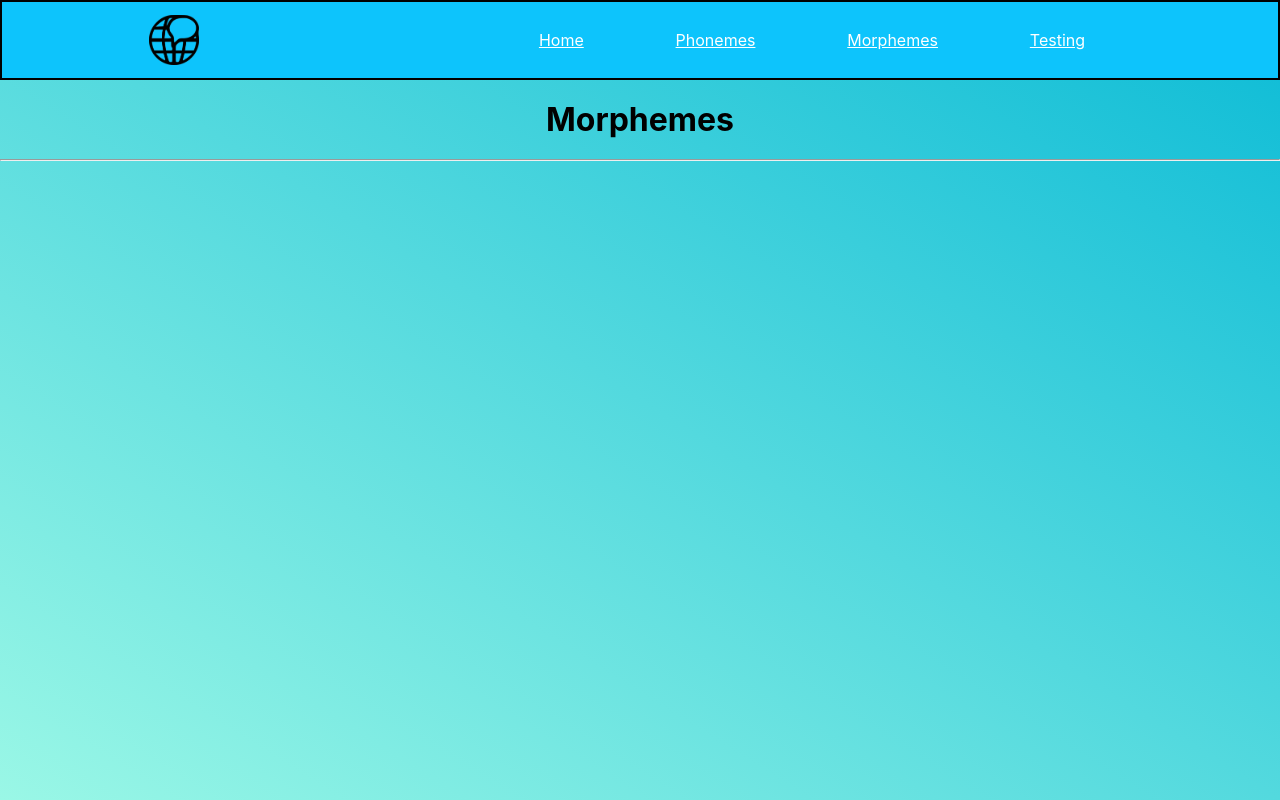
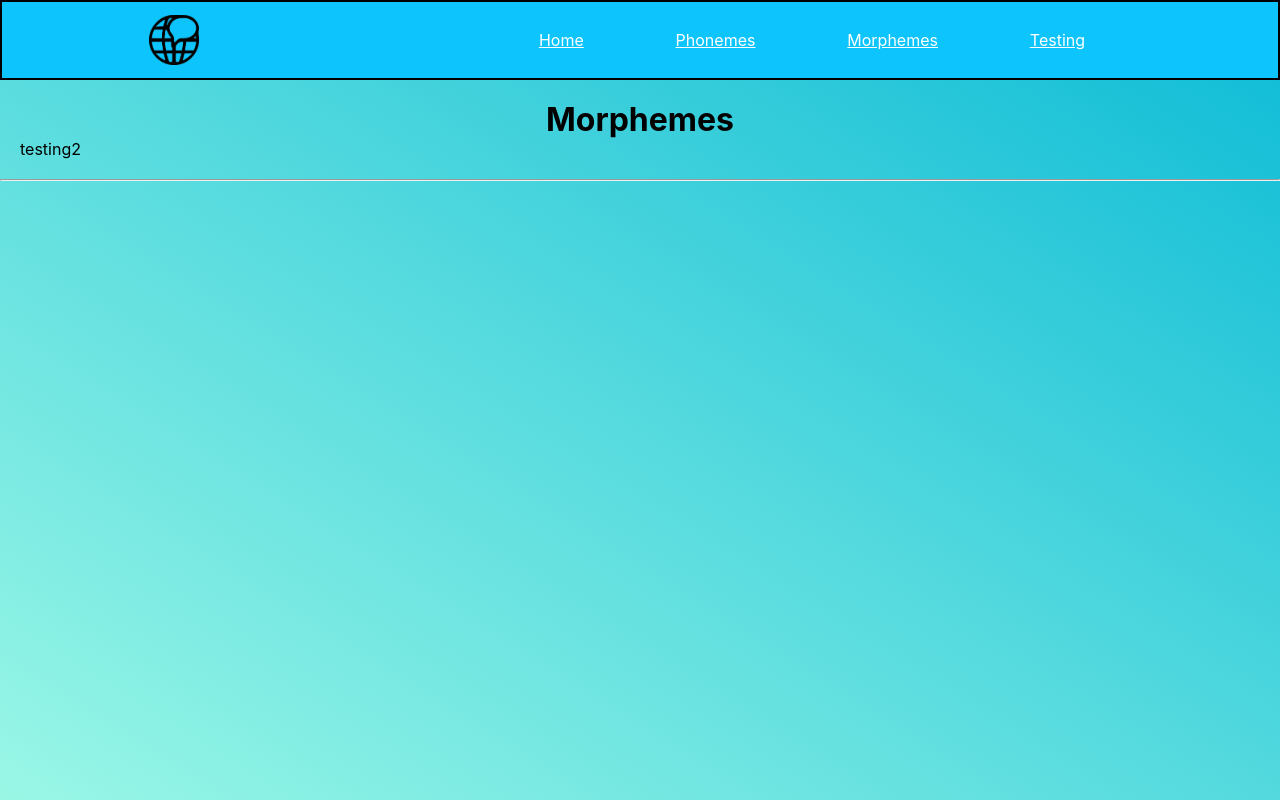
Before and after one commit to JRandAshley/reactlangapp, a React (Create React App) app: page /morphemes in a window 1280 px wide. Built offline with nearby package versions, Linux system fonts and the light colour scheme.

Commit message:
added morpheme page

```diff
--- a/src/MorphemeManager.js
+++ b/src/MorphemeManager.js
@@ -7,6 +7,7 @@ function MorphemeManager() {
     return(
     <div class="flexbox-container">
         <h1 align="center">Morphemes</h1>
+        <p>testing2</p>
     </div>
     )
 }
```
